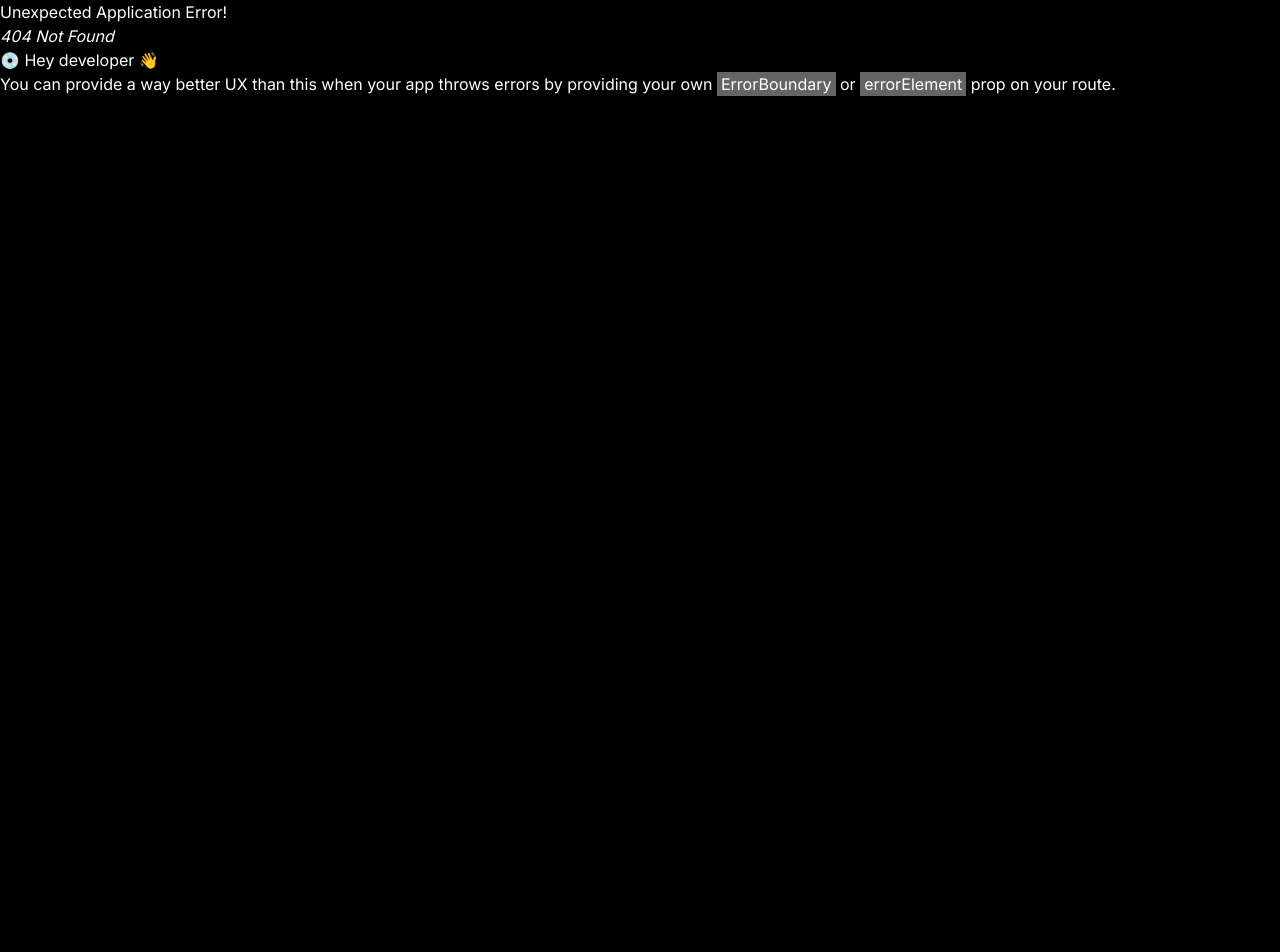
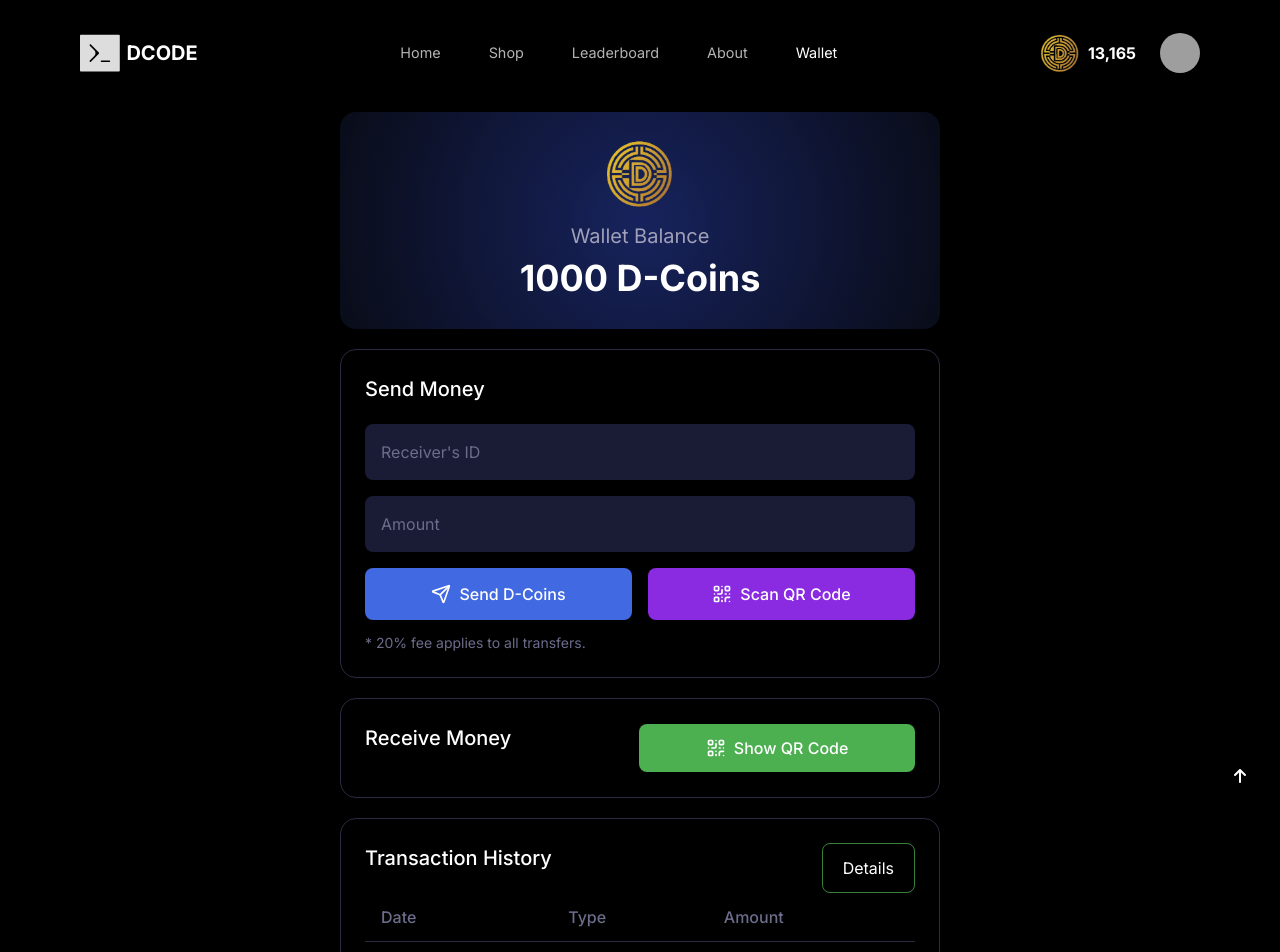
Before and after one commit to devclub-nstru/DCODE-frontend, a React (Vite) app in the folder Some-D-coin/: page /wallet in a window 1280 px wide. Before the commit this address had no page. Shown: the top 952 px of the page. Before the commit the page ends 800 px from the top, so only its background shows below. Built offline with nearby package versions, Linux system fonts and the light colour scheme; grey boxes are pictures that could not be loaded.

Commit message:
wallet page added

```diff
--- a/Some-D-coin/src/components/Header/Header.jsx
+++ b/Some-D-coin/src/components/Header/Header.jsx
@@ -70,12 +70,12 @@ function navbar() {
           </NavLink>
 
           <NavLink
-            to="/history"
+            to="/wallet"
             className={({ isActive }) =>
               `nav-link ${isActive ? "active" : ""} lg-hover`
             }
           >
-            History
+            Wallet
           </NavLink>
 
         </div>
--- /dev/null
+++ b/Some-D-coin/src/components/Wallet/Wallet.css
@@ -0,0 +1,208 @@
+
+  .wallet-container {
+    width: 80vw;
+    max-width: 600px;
+    margin: 0 auto;
+    padding-top: 7rem;
+    padding-bottom: 5rem;
+  }
+
+  .wallet-card {
+    /* background-color: #121330; */
+    /* background: linear-gradient(135deg, #0c0f1a, #2b50f5); */
+    background: radial-gradient(circle, #17235d, #090c18);
+    text-align: center;
+    padding: 1.5rem 1.5rem;
+    border-radius: 1rem;
+    margin-bottom: 20px;
+    box-shadow: 0 4px 12px rgba(0, 0, 0, 0.2);
+  }
+
+  .card-wallet {
+    background-color: transparent;
+    border: 1px solid #2a2a40;
+    border-radius: 16px;
+    padding: 24px;
+    margin-bottom: 20px;
+    box-shadow: 0 4px 12px rgba(0, 0, 0, 0.2);
+  }
+
+  .dcode-icon {
+    display: flex;
+    justify-content: center;
+    margin-bottom: 12px;
+  }
+
+  .dollar-circle {
+    width: 60px;
+    height: 60px;
+    background-color: #4169e1;
+    border-radius: 50%;
+    display: flex;
+    align-items: center;
+    justify-content: center;
+  }
+
+  .dollar-sign {
+    font-size: 32px;
+    font-weight: bold;
+    color: white;
+  }
+
+  .wallet-balance {
+    color: #a0a0b8;
+    font-size: 1.25rem;
+  }
+
+  .coin-amount {
+    font-size: 36px;
+    font-weight: bold;
+  }
+
+  .card-wallet-title {
+    font-size: 1.25rem;
+    margin-bottom: 20px;
+    font-weight: 500;
+  }
+
+  .input-field {
+    width: 100%;
+    background-color: #1a1b35;
+    border: none;
+    border-radius: 8px;
+    padding: 16px;
+    margin-bottom: 16px;
+    color: white;
+    font-size: 1rem;
+  }
+
+  .input-field::placeholder {
+    color: #6c6c8b;
+  }
+
+  .button-group {
+    display: flex;
+    gap: 16px;
+    margin-bottom: 12px;
+  }
+
+  .send-button,
+  .scan-button,
+  .qr-button {
+    display: flex;
+    align-items: center;
+    justify-content: center;
+    gap: 8px;
+    padding: 14px;
+    border: none;
+    border-radius: 8px;
+    color: white;
+    font-size: 16px;
+    font-weight: 500;
+    cursor: pointer;
+    flex: 1;
+  }
+
+  .send-button {
+    background-color: #4169e1;
+    &:hover {
+        transition: .5s ease-in-out;
+        transform: scale(1.05);
+        filter: brightness(120%);
+      }
+  }
+
+  .scan-button {
+    background-color: #8a2be2;
+    &:hover {
+        transition: .5s ease-in-out;
+        transform: scale(1.05);
+        filter: brightness(120%);
+      }
+  }
+
+  .qr-button {
+    background-color: #4caf50;
+    padding: 12px 20px;
+    &:hover {
+        transition: .5s ease-in-out;
+        transform: scale(1.05);
+        filter: brightness(120%);
+      }
+  }
+
+  .fee-note {
+    color: #6c6c8b;
+    font-size: 14px;
+    margin-top: 8px;
+  }
+
+  .receive-container {
+    display: flex;
+    justify-content: space-between;
+    align-items: center;
+    gap: 8rem;
+  }
+  .wallet-history {
+    display: flex;
+    justify-content: space-between;
+    align-items: center;
+    gap: 14rem;
+  }
+.detail-button {
+    border: 1px solid #4caf4fbc;
+    border-radius: 0.5rem;
+    padding: 12px 20px;
+    &:hover {
+        transition: .5s ease-in-out;
+        transform: scale(1.05);
+        filter: brightness(120%);
+      }
+  }
+  .transaction-table {
+    width: 100%;
+    border-collapse: collapse;
+  }
+
+
+  .transaction-table th {
+    text-align: left;
+    padding: 12px 16px;
+    border-bottom: 1px solid #2a2a40;
+    color: #6c6c8b;
+    font-weight: 500;
+  }
+
+  .transaction-table td {
+    padding: 16px;
+    border-bottom: 1px solid #2a2a40;
+  }
+
+  .sent {
+    color: #ff6b6b;
+  }
+
+  .received {
+    color: #4caf50;
+  }
+
+
+  @media (max-width: 600px) {
+    .wallet-container {
+      width: 95vw;
+    }
+
+    .button-group {
+      flex-direction: column;
+    }
+
+    .receive-container {
+      flex-direction: column;
+      align-items: flex-start;
+    }
+
+    .qr-button {
+      margin-top: 16px;
+      width: 100%;
+    }
+  }
--- /dev/null
+++ b/Some-D-coin/src/components/Wallet/Wallet.jsx
@@ -0,0 +1,90 @@
+"use client";
+
+import { useState } from "react";
+import "./Wallet.css";
+import { Send, QrCode } from "lucide-react";
+import { Link, NavLink } from "react-router-dom";
+import dImg from "../../../public/Dcode.png";
+
+export default function Wallet() {
+  const [transactions] = useState([
+    { date: "2025-03-18", type: "Sent", amount: "-200 D-Coins" },
+    { date: "2025-03-15", type: "Received", amount: "500 D-Coins" },
+  ]);
+
+  return (
+    <>
+      <div className="wallet-container">
+        <div className="wallet-card">
+          <div className="dcode-icon">
+            <img src={dImg} alt="" height={70} width={70} />
+          </div>
+          <div className="wallet-balance">Wallet Balance</div>
+          <div className="coin-amount">1000 D-Coins</div>
+        </div>
+
+        <div className="card-wallet">
+          <h2 className="card-wallet-title">Send Money</h2>
+          <input
+            type="text"
+            placeholder="Receiver's ID"
+            className="input-field"
+          />
+          <input type="text" placeholder="Amount" className="input-field" />
+          <div className="button-group">
+            <button className="send-button">
+              <Send size={20} />
+              <span>Send D-Coins</span>
+            </button>
+            <button className="scan-button">
+              <QrCode size={20} />
+              <span>Scan QR Code</span>
+            </button>
+          </div>
+          <p className="fee-note">* 20% fee applies to all transfers.</p>
+        </div>
+
+        <div className="card-wallet">
+          <div className="receive-container">
+            <h2 className="card-wallet-title">Receive Money</h2>
+            <button className="qr-button">
+              <QrCode size={20} />
+              <span>Show QR Code</span>
+            </button>
+          </div>
+        </div>
+
+        <div className="card-wallet">
+          <div className="wallet-history">
+            <span className="card-wallet-title">Transaction History</span>
+            <button className="detail-button">
+              <NavLink to="/history">
+                <span>Details</span>
+              </NavLink>
+            </button>
+          </div>
+          <table className="transaction-table">
+            <thead>
+              <tr>
+                <th>Date</th>
+                <th>Type</th>
+                <th>Amount</th>
+              </tr>
+            </thead>
+            <tbody>
+              {transactions.map((transaction, index) => (
+                <tr key={index}>
+                  <td>{transaction.date}</td>
+                  <td className={transaction.type.toLowerCase()}>
+                    {transaction.type}
+                  </td>
+                  <td>{transaction.amount}</td>
+                </tr>
+              ))}
+            </tbody>
+          </table>
+        </div>
+      </div>
+    </>
+  );
+}
--- a/Some-D-coin/src/main.jsx
+++ b/Some-D-coin/src/main.jsx
@@ -14,6 +14,7 @@ import Home from "./components/Home/Home.jsx";
 import Team from "./components/Team/Team.jsx";
 import About from "./components/About/About.jsx";
 import Transaction from "./components/Transaction/Transaction.jsx"
+import Wallet from "./components/Wallet/Wallet.jsx";
 
 
 const router = createBrowserRouter(
@@ -24,6 +25,7 @@ const router = createBrowserRouter(
       <Route path="team" element={<Team />} />
       <Route path='about' element={<About/>} />
       <Route path='history' element={<Transaction/>} />
+      <Route path='wallet' element={<Wallet/>} />
     </Route>
   )
 );
```
